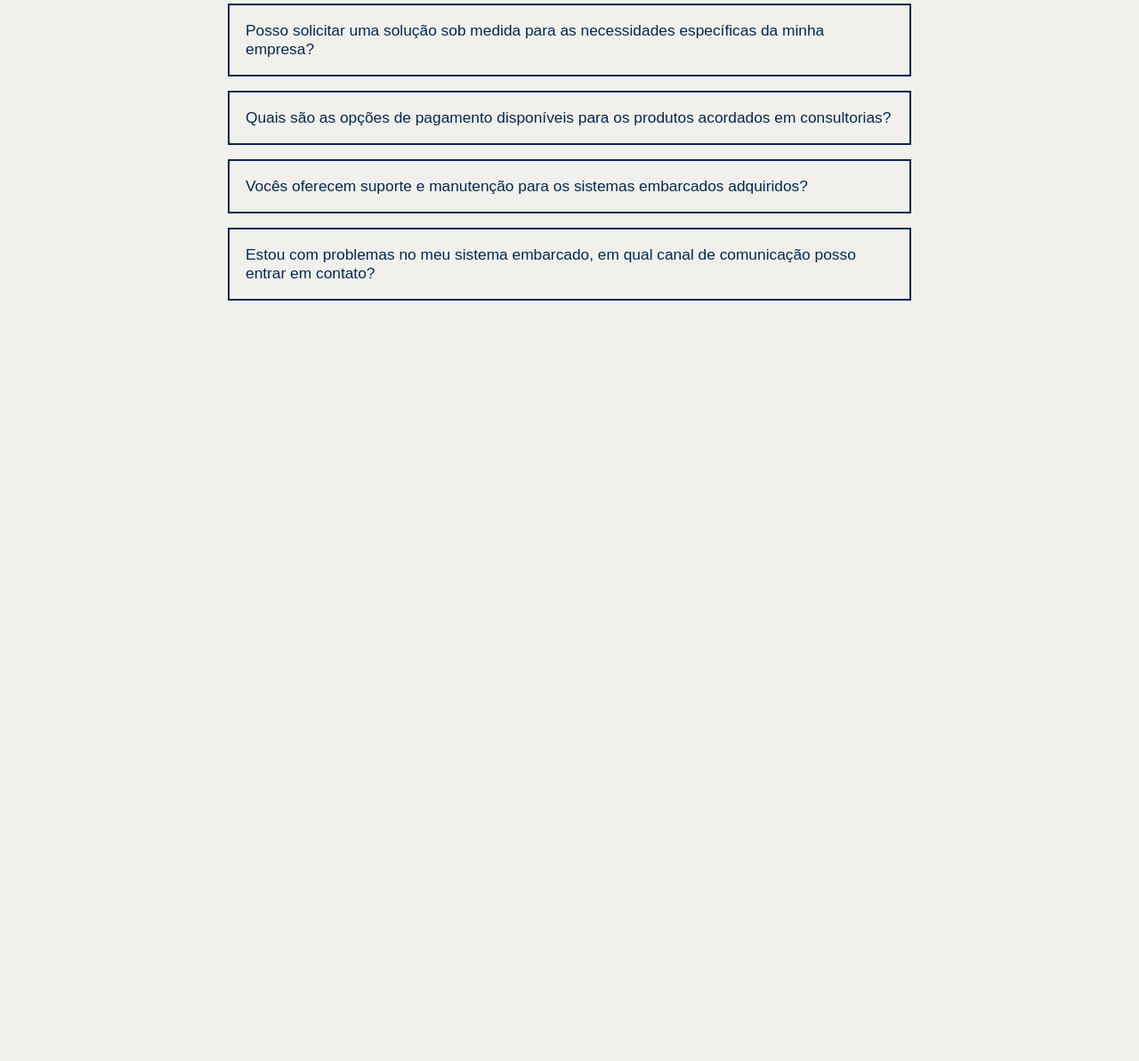
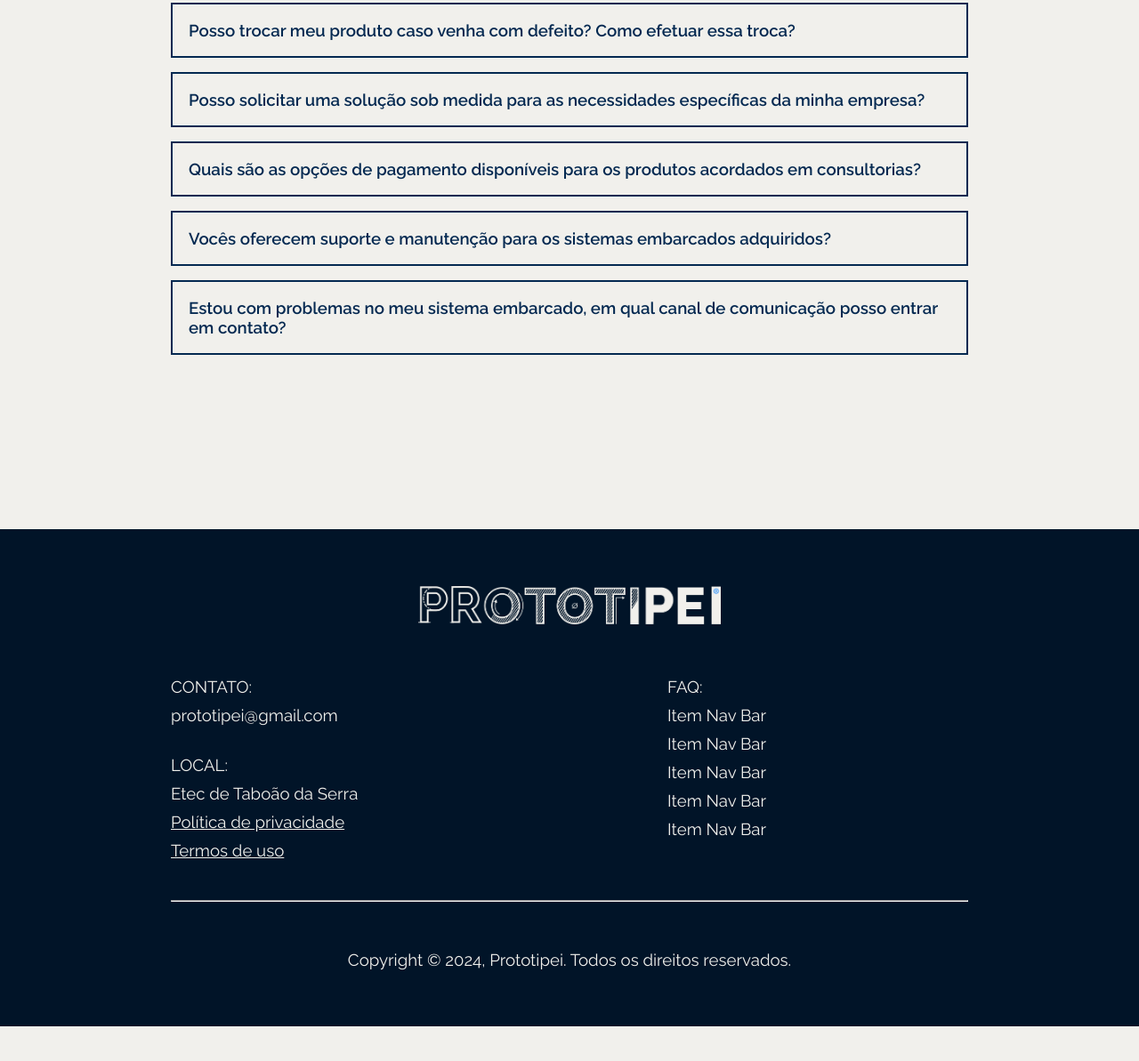
Before and after one commit to ChavePhilips/Prototipei, a plain HTML site: page telasUsuario/faq.html in a window 1280 px wide. Shown: the part 475-1668 px from the top of the page at 89% size. After the commit the page ends 1629 px from the top, so only its background shows below. Drawn offline with nearby package versions, Linux system fonts and the light colour scheme.

Commit message:
Adicionando tela de FAQ

```diff
--- a/src/css/estilizacaoPadrao.css
+++ b/src/css/estilizacaoPadrao.css
@@ -655,14 +655,20 @@ html{
   transition: 0.4s;
   border: 2px solid #042951;
   margin-bottom: 2vh;
-  font-size: 13pt;
+  font-size: 14pt;
+  font-family: Raleway;
   color:  #042951;
+}
+
+.negritoLeve{
+  font-weight: 600;
 }
 
 .active,
 .accordion:hover {
   background-color: #F1F0ECFF;
 }
+
 .panel {
   background-color: #F1F0ECFF;
   display: none;
@@ -677,7 +683,7 @@ html{
   width: 60%;
   margin-left: 20%;
   margin-right: 20%;
-  height: 200vh;
+
 }
 
 .accordion.active {
--- a/src/js/javascriptPadrao.js
+++ b/src/js/javascriptPadrao.js
@@ -18,6 +18,8 @@ for (i = 0; i < acc.length; i++) {
   });
 }
 
+
+// BOTÃO +/-
 document.getElementById('increase').addEventListener('click', function() {
     let quantityInput = document.getElementById('quantity');
     let currentValue = parseInt(quantityInput.value);
--- a/telasUsuario/faq.html
+++ b/telasUsuario/faq.html
@@ -79,35 +79,70 @@
 
         <!-- FAQ -->
         <section id="secaoPai">
-            <div id="secaoAccordion">
-                <button class="accordion">Posso trocar meu produto caso venha com defeito? Como efetuar essa troca?</button>
+            <div class="margemPadrao">
+                <button class="accordion negritoLeve">Posso trocar meu produto caso venha com defeito? Como efetuar essa troca?</button>
                 <div class="panel">
-                  <p id="textoAccordion">Lorem ipsum dolor sit amet, consectetur adipiscing elit. Proin at neque lectus. Aliquam et ipsum tempor, faucibus eros a, efficitur nulla. Cras sed justo ac urna semper condimentum. Nullam tincidunt mauris pulvinar nulla venenatis fermentum. Ut massa nibh, maximus sed risus non, lobortis efficitur erat. Mauris tortor risus, lacinia eget purus ut, vestibulum aliquet diam. Nunc sapien lectus, cursus quis pulvinar at, cursus quis nulla. Etiam vel cursus nibh. Quisque eget purus condimentum, sagittis mi in, vestibulum mi. Duis quis felis eget eros venenatis euismod. In ut est sed nisl facilisis elementum. Maecenas sed eros a diam euismod tincidunt a ac augue. Praesent condimentum dui non turpis commodo sagittis..</p>
+                  <p class="textoPadrao">Lorem ipsum dolor sit amet, consectetur adipiscing elit. Proin at neque lectus. Aliquam et ipsum tempor, faucibus eros a, efficitur nulla. Cras sed justo ac urna semper condimentum. Nullam tincidunt mauris pulvinar nulla venenatis fermentum. Ut massa nibh, maximus sed risus non, lobortis efficitur erat. Mauris tortor risus, lacinia eget purus ut, vestibulum aliquet diam. Nunc sapien lectus, cursus quis pulvinar at, cursus quis nulla. Etiam vel cursus nibh. Quisque eget purus condimentum, sagittis mi in, vestibulum mi. Duis quis felis eget eros venenatis euismod. In ut est sed nisl facilisis elementum. Maecenas sed eros a diam euismod tincidunt a ac augue. Praesent condimentum dui non turpis commodo sagittis..</p>
                 </div>
 
-                <button class="accordion">Posso solicitar uma solução sob medida para as necessidades específicas da minha empresa?</button>
+                <button class="accordion negritoLeve">Posso solicitar uma solução sob medida para as necessidades específicas da minha empresa?</button>
                 <div class="panel">
-                  <p>Lorem ipsum dolor sit amet, consectetur adipiscing elit. Proin at neque lectus. Aliquam et ipsum tempor, faucibus eros a, efficitur nulla. Cras sed justo ac urna semper condimentum. Nullam tincidunt mauris pulvinar nulla venenatis fermentum. Ut massa nibh, maximus sed risus non, lobortis efficitur erat. Mauris tortor risus, lacinia eget purus ut, vestibulum aliquet diam. Nunc sapien lectus, cursus quis pulvinar at, cursus quis nulla. Etiam vel cursus nibh. Quisque eget purus condimentum, sagittis mi in, vestibulum mi. Duis quis felis eget eros venenatis euismod. In ut est sed nisl facilisis elementum. Maecenas sed eros a diam euismod tincidunt a ac augue. Praesent condimentum dui non turpis commodo sagittis.</p>
+                  <p class="textoPadrao">Lorem ipsum dolor sit amet, consectetur adipiscing elit. Proin at neque lectus. Aliquam et ipsum tempor, faucibus eros a, efficitur nulla. Cras sed justo ac urna semper condimentum. Nullam tincidunt mauris pulvinar nulla venenatis fermentum. Ut massa nibh, maximus sed risus non, lobortis efficitur erat. Mauris tortor risus, lacinia eget purus ut, vestibulum aliquet diam. Nunc sapien lectus, cursus quis pulvinar at, cursus quis nulla. Etiam vel cursus nibh. Quisque eget purus condimentum, sagittis mi in, vestibulum mi. Duis quis felis eget eros venenatis euismod. In ut est sed nisl facilisis elementum. Maecenas sed eros a diam euismod tincidunt a ac augue. Praesent condimentum dui non turpis commodo sagittis.</p>
                 </div>
 
-                <button class="accordion">Quais são as opções de pagamento disponíveis para os produtos acordados em consultorias?</button>
+                <button class="accordion negritoLeve">Quais são as opções de pagamento disponíveis para os produtos acordados em consultorias?</button>
                 <div class="panel">
-                  <p>Lorem ipsum dolor sit amet, consectetur adipiscing elit. Proin at neque lectus. Aliquam et ipsum tempor, faucibus eros a, efficitur nulla. Cras sed justo ac urna semper condimentum. Nullam tincidunt mauris pulvinar nulla venenatis fermentum. Ut massa nibh, maximus sed risus non, lobortis efficitur erat. Mauris tortor risus, lacinia eget purus ut, vestibulum aliquet diam. Nunc sapien lectus, cursus quis pulvinar at, cursus quis nulla. Etiam vel cursus nibh. Quisque eget purus condimentum, sagittis mi in, vestibulum mi. Duis quis felis eget eros venenatis euismod. In ut est sed nisl facilisis elementum. Maecenas sed eros a diam euismod tincidunt a ac augue. Praesent condimentum dui non turpis commodo sagittis.</p>
+                  <p class="textoPadrao">Lorem ipsum dolor sit amet, consectetur adipiscing elit. Proin at neque lectus. Aliquam et ipsum tempor, faucibus eros a, efficitur nulla. Cras sed justo ac urna semper condimentum. Nullam tincidunt mauris pulvinar nulla venenatis fermentum. Ut massa nibh, maximus sed risus non, lobortis efficitur erat. Mauris tortor risus, lacinia eget purus ut, vestibulum aliquet diam. Nunc sapien lectus, cursus quis pulvinar at, cursus quis nulla. Etiam vel cursus nibh. Quisque eget purus condimentum, sagittis mi in, vestibulum mi. Duis quis felis eget eros venenatis euismod. In ut est sed nisl facilisis elementum. Maecenas sed eros a diam euismod tincidunt a ac augue. Praesent condimentum dui non turpis commodo sagittis.</p>
                 </div>
 
-                <button class="accordion">Vocês oferecem suporte e manutenção para os sistemas embarcados adquiridos?</button>
+                <button class="accordion negritoLeve">Vocês oferecem suporte e manutenção para os sistemas embarcados adquiridos?</button>
                 <div class="panel">
-                  <p>Lorem ipsum dolor sit amet, consectetur adipiscing elit. Proin at neque lectus. Aliquam et ipsum tempor, faucibus eros a, efficitur nulla. Cras sed justo ac urna semper condimentum. Nullam tincidunt mauris pulvinar nulla venenatis fermentum. Ut massa nibh, maximus sed risus non, lobortis efficitur erat. Mauris tortor risus, lacinia eget purus ut, vestibulum aliquet diam. Nunc sapien lectus, cursus quis pulvinar at, cursus quis nulla. Etiam vel cursus nibh. Quisque eget purus condimentum, sagittis mi in, vestibulum mi. Duis quis felis eget eros venenatis euismod. In ut est sed nisl facilisis elementum. Maecenas sed eros a diam euismod tincidunt a ac augue. Praesent condimentum dui non turpis commodo sagittis.</p>
+                  <p class="textoPadrao">Lorem ipsum dolor sit amet, consectetur adipiscing elit. Proin at neque lectus. Aliquam et ipsum tempor, faucibus eros a, efficitur nulla. Cras sed justo ac urna semper condimentum. Nullam tincidunt mauris pulvinar nulla venenatis fermentum. Ut massa nibh, maximus sed risus non, lobortis efficitur erat. Mauris tortor risus, lacinia eget purus ut, vestibulum aliquet diam. Nunc sapien lectus, cursus quis pulvinar at, cursus quis nulla. Etiam vel cursus nibh. Quisque eget purus condimentum, sagittis mi in, vestibulum mi. Duis quis felis eget eros venenatis euismod. In ut est sed nisl facilisis elementum. Maecenas sed eros a diam euismod tincidunt a ac augue. Praesent condimentum dui non turpis commodo sagittis.</p>
                 </div>
 
-                <button class="accordion">Estou com problemas no meu sistema embarcado, em qual canal de comunicação posso entrar em contato?</button>
+                <button class="accordion negritoLeve">Estou com problemas no meu sistema embarcado, em qual canal de comunicação posso entrar em contato?</button>
                 <div class="panel">
-                  <p>Lorem ipsum dolor sit amet, consectetur adipiscing elit. Proin at neque lectus. Aliquam et ipsum tempor, faucibus eros a, efficitur nulla. Cras sed justo ac urna semper condimentum. Nullam tincidunt mauris pulvinar nulla venenatis fermentum. Ut massa nibh, maximus sed risus non, lobortis efficitur erat. Mauris tortor risus, lacinia eget purus ut, vestibulum aliquet diam. Nunc sapien lectus, cursus quis pulvinar at, cursus quis nulla. Etiam vel cursus nibh. Quisque eget purus condimentum, sagittis mi in, vestibulum mi. Duis quis felis eget eros venenatis euismod. In ut est sed nisl facilisis elementum. Maecenas sed eros a diam euismod tincidunt a ac augue. Praesent condimentum dui non turpis commodo sagittis.</p>
+                  <p class="textoPadrao">Lorem ipsum dolor sit amet, consectetur adipiscing elit. Proin at neque lectus. Aliquam et ipsum tempor, faucibus eros a, efficitur nulla. Cras sed justo ac urna semper condimentum. Nullam tincidunt mauris pulvinar nulla venenatis fermentum. Ut massa nibh, maximus sed risus non, lobortis efficitur erat. Mauris tortor risus, lacinia eget purus ut, vestibulum aliquet diam. Nunc sapien lectus, cursus quis pulvinar at, cursus quis nulla. Etiam vel cursus nibh. Quisque eget purus condimentum, sagittis mi in, vestibulum mi. Duis quis felis eget eros venenatis euismod. In ut est sed nisl facilisis elementum. Maecenas sed eros a diam euismod tincidunt a ac augue. Praesent condimentum dui non turpis commodo sagittis.</p>
                 </div>
 
             </div>
         </section>
 
+        <!-- FOOTER -->
+        <footer>
+            <div>
+                <img src="../src/Imagens/logoBranca.png" class="logoBranca" alt="Logo da Prototipei."/>
+            </div>
+
+            <div class="padroesSecaoFlexDirectionRow" style="padding: 5% 0%;">
+                <div style="width: 40%;">
+                    <p class="textoPadraoBranco">CONTATO:</p>
+                    <p class="textoPadraoBranco">prototipei@gmail.com</p>
+                    <p class="textoPadraoBranco" style="margin-top: 10%;">LOCAL:</p>
+                    <p class="textoPadraoBranco">Etec de Taboão da Serra</p>
+                    <a href="" class="textoPadraoBranco"> <p>Política de privacidade</p></a>
+                    <a href="" class="textoPadraoBranco"><p>Termos de uso</p></a>
+                </div>
+
+                <div style="width: 20%;"></div>
+
+                <div style="width: 40%;">
+
+                    <!-- LEMBRAR DE ALTERAR ESSA PARTE AQUI -->
+                    <p class="textoPadraoBranco">FAQ:</p>
+                    <p class="textoPadraoBranco">Item Nav Bar</p>
+                    <p class="textoPadraoBranco">Item Nav Bar</p>
+                    <p class="textoPadraoBranco">Item Nav Bar</p>
+                    <p class="textoPadraoBranco">Item Nav Bar</p>
+                    <p class="textoPadraoBranco">Item Nav Bar</p>
+                </div>
+            </div>
+
+            <hr>
+
+            <p class="textoPadraoBranco" style="text-align: center; padding-top: 3%;">Copyright © 2024, Prototipei. Todos os direitos reservados.</p>
+        </footer>
+
         <script src="../src/js/javascriptPadrao.js"></script>
     </body>
 </html>
```
